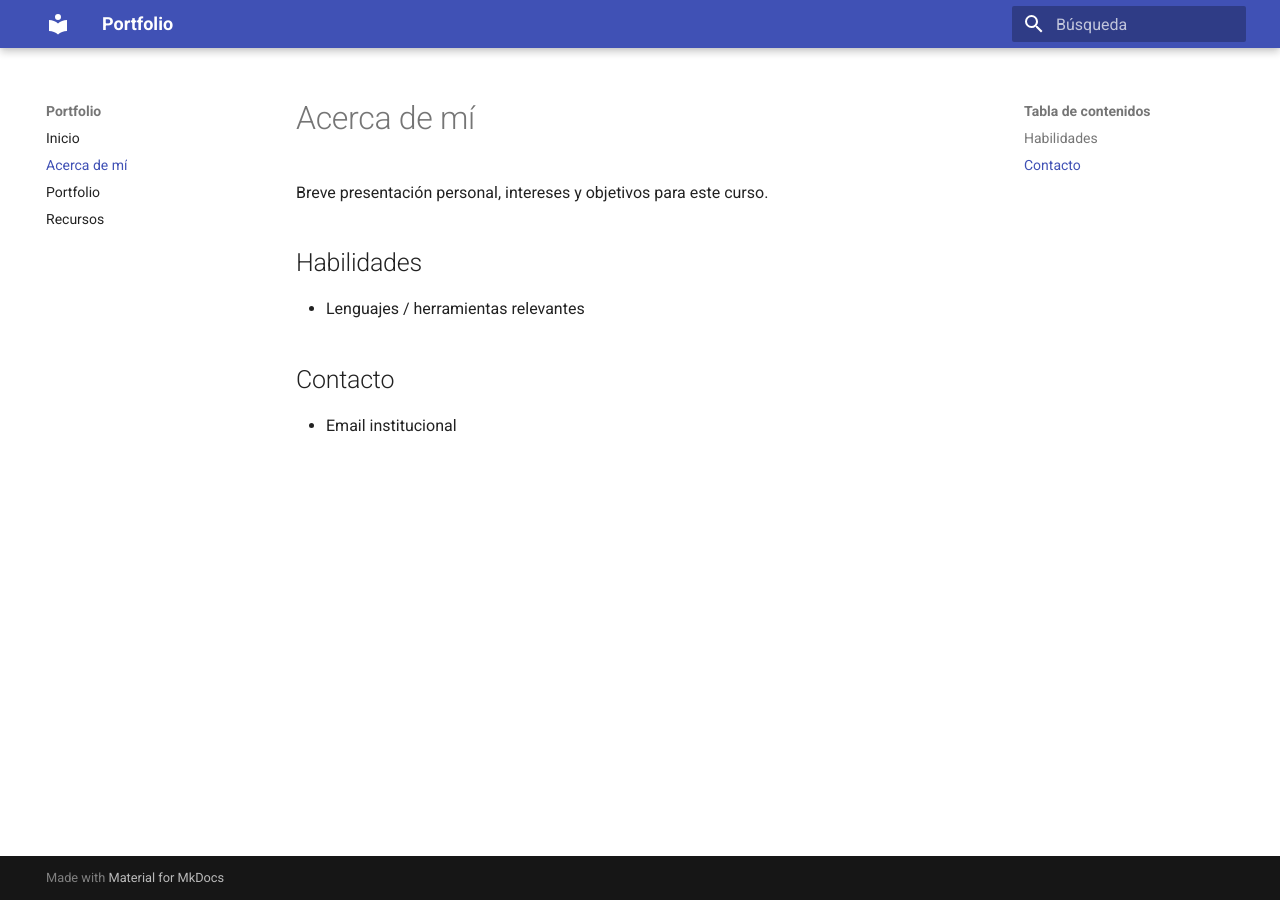
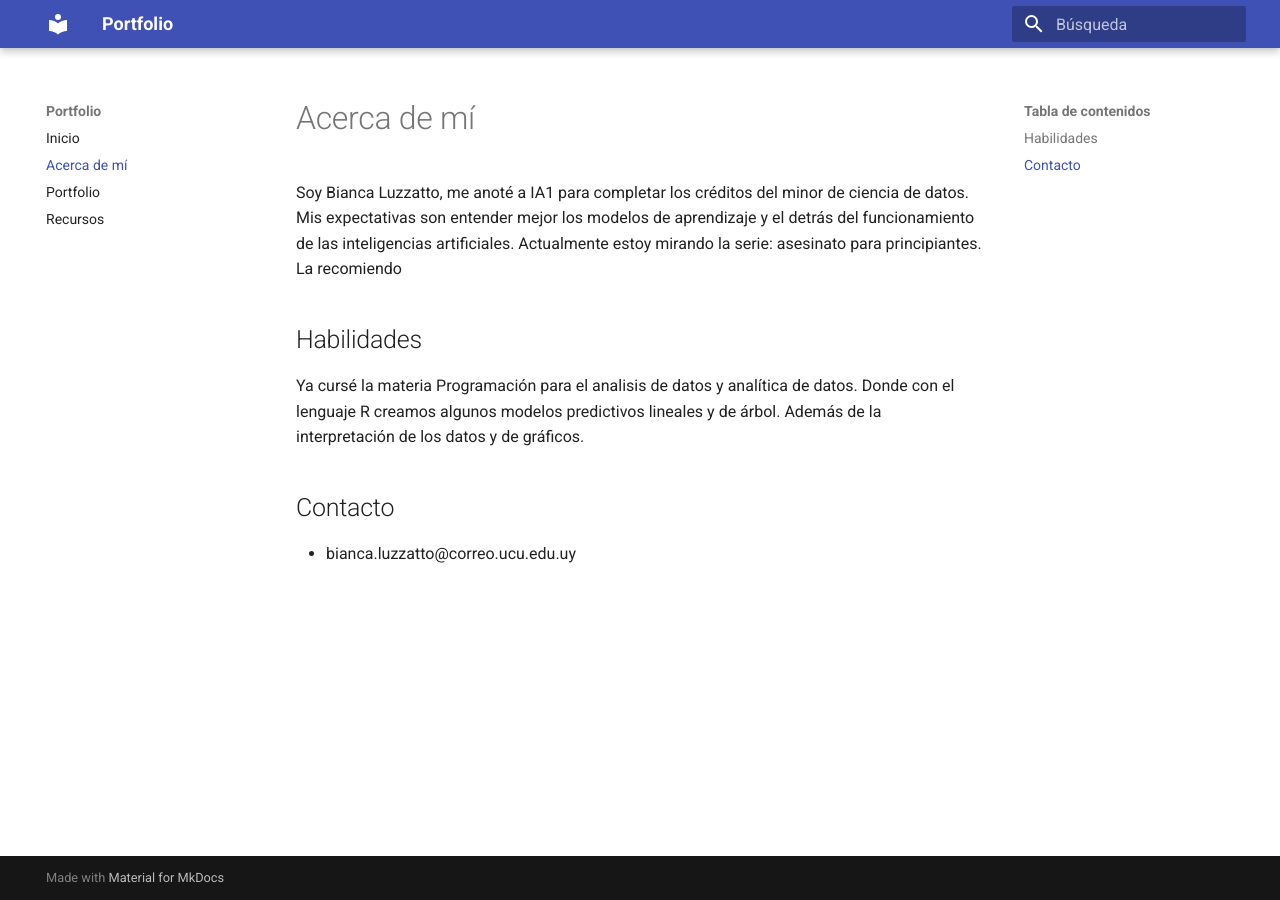
Before and after one commit to biancaluzz/ia-portfolio, an MkDocs documentation site: the page built from docs/acerca.md, in a window 1280 px wide. Built offline with MkDocs 1.6.1 and Material for MkDocs 9.7.7, drawn with Linux system fonts in a browser that asks for light colours.

Commit message:
Update acerca.md

```diff
--- a/docs/acerca.md
+++ b/docs/acerca.md
@@ -1,14 +1,15 @@
 ---
 title: "Acerca de mí"
-date: 2025-01-01
+date: 2025-08-17
 ---
 
 # Acerca de mí
-
-Breve presentación personal, intereses y objetivos para este curso.
+Soy Bianca Luzzatto, me anoté a IA1 para completar los créditos del minor de ciencia de datos.
+Mis expectativas son entender mejor los modelos de aprendizaje y el detrás del funcionamiento de las inteligencias artificiales.
+Actualmente estoy mirando la serie: asesinato para principiantes. La recomiendo
 
 ## Habilidades
-- Lenguajes / herramientas relevantes
+Ya cursé la materia Programación para el analisis de datos y analítica de datos. Donde con el lenguaje R creamos algunos modelos predictivos lineales y de árbol. Además de la interpretación de los datos y de gráficos.
 
 ## Contacto
-- Email institucional
+- bianca.luzzatto@correo.ucu.edu.uy
```
